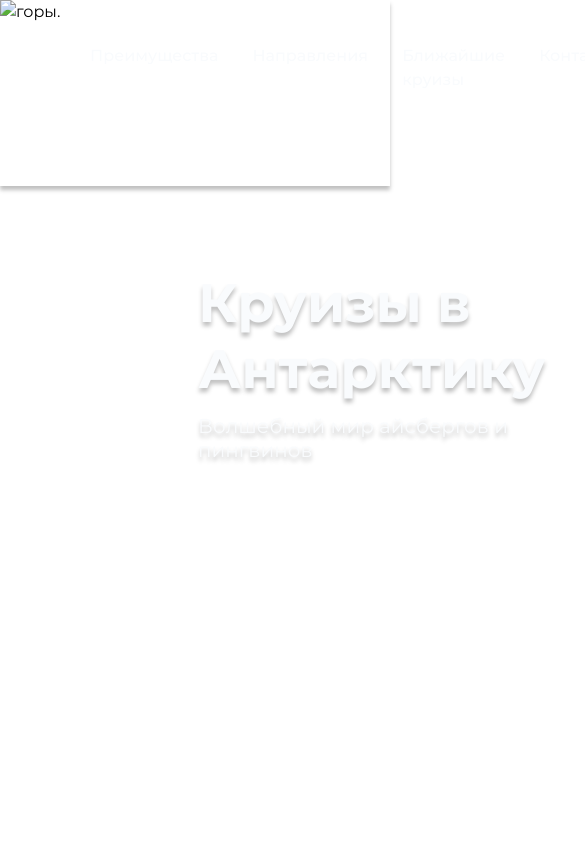
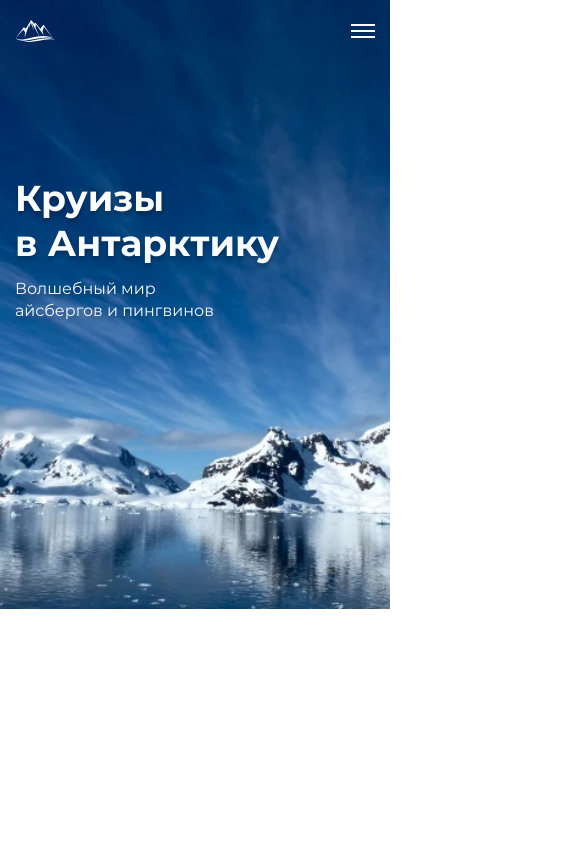
Before and after one commit to wegashix/cruize, a website built with webpack: page source/index.html in a window 390 px wide. Shown: the top 844 px of the page, 585 px wide, since content can reach past the window. Built offline with nearby package versions, Linux system fonts and the light colour scheme; files whose address does not match are found by name.

Commit message:
feat: header section is done

```diff
--- a/source/index.html
+++ b/source/index.html
@@ -34,26 +34,28 @@
           <picture>
 
             <source media="(max-width: 767px)" type="image/webp"
-              srcset="./img/article-mobile1x.webp 1x, ./img/article-mobile2x.webp 2x">
-            <source media="(max-width: 320px)" type="image/png"
-              srcset="./img/article-mobile1x.png 1x, ./img/article-mobile2x.png 2x">
+              srcset="./img/article-mobile@1x.webp 1x, ./img/article-mobile@2x.webp 2x">
+            <source media="(max-width: 767px)" type="image/png"
+              srcset="./img/article-mobile@1x.png 1x, ./img/article-mobile@2x.png 2x">
 
             <source media="(max-width: 1023px)" type="image/webp"
-              srcset="./img/article-tablet1x.webp 1x, ./img/article-tablet2x.webp 2x">
-            <source media="(max-width: 320px)" type="image/png"
-              srcset="./img/article-tablet1x.png 1x, ./img/article-tablet2x.png 2x">
+              srcset="./img/article-tablet@1x.webp 1x, ./img/article-tablet@2x.webp 2x">
+            <source media="(max-width: 1023px)" type="image/png"
+              srcset="./img/article-tablet@1x.png 1x, ./img/article-tablet@2x.png 2x">
 
             <source type="image/webp" srcset="./img/article-desctop@1x.webp 1x, ./img/article-desctop2x.webp 2x">
 
-            <source media="(max-width: 320px)" type="image/png"
-              srcset="./img/article-desctop1x.png 1x, ./img/article-desctop2x.png 2x">
-
-            <img src="./img/article-desctop@1x.png" alt="горы." width="1366" height="650">
+            <img src="./img/article-desctop@1x.png" alt="горы." width="1366" height="650"
+              srcset="./img/article-desctop@1x.png 1x, ./img/article-desctop@2x.png 2x">
 
           </picture>
 
+          <article class="article">
+            <h1>Круизы <br class="nav-br">в Антарктику </h1>
+            <p>Волшебный мир<br class="nav-br"> айсбергов и пингвинов</p>
+          </article>
+
         </div>
-
 
         <nav class="nav container">
 
@@ -61,8 +63,10 @@
             <img src="img/logo-white.svg" alt="логотип компании" width="70" height="38">
           </a>
 
+          <!-- active для откртытия меню добавлять кнопке и меню -->
+
           <button type="button" aria-label="открыть-скрыть меню">
-            <span class="nav__button-line"></span>
+            <span></span>
           </button>
 
           <div class="nav__list">
@@ -80,10 +84,6 @@
 
         </nav>
 
-        <article class="article">
-          <h1>Круизы в Антарктику </h1>
-          <p>Волшебный мир айсбергов и пингвинов</p>
-        </article>
 
       </div>
 
--- /dev/null
+++ b/source/js/index.js
@@ -0,0 +1,44 @@
+// burgerMEnu
+function burgerMenu() {
+
+  const menuButton = document.querySelector('.nav button');
+  const menuList = document.querySelector('.nav__list');
+  const body = document.querySelector('body');
+  const backgroundHeader = document.querySelector('.background-header');
+  const isActive = 'active';
+  const overflow = 'overflow-hidden';
+
+
+  const openMenu = () => {
+    menuButton.classList.toggle(isActive);
+    if (menuList) {
+      menuList.classList.toggle(isActive);
+    }
+    body.classList.toggle(overflow);
+    if (backgroundHeader) {
+      backgroundHeader.classList.toggle(isActive);
+    }
+  };
+
+  const isOpen = () => {
+    if (window.innerWidth > 767) {
+      menuButton.classList.remove(isActive);
+      menuList.classList.remove(isActive);
+      body.classList.remove(overflow);
+      backgroundHeader.classList.remove(isActive);
+    }
+  };
+
+  if (menuButton) {
+    menuButton.addEventListener('click', (evt) => {
+      evt.preventDefault();
+      openMenu();
+    });
+  }
+
+  window.addEventListener('resize', () => {
+    isOpen();
+  });
+}
+
+export {burgerMenu};
--- a/source/js/main.js
+++ b/source/js/main.js
@@ -1,6 +1,7 @@
 import {iosVhFix} from './utils/ios-vh-fix';
 import {initModals} from './modules/modals/init-modals';
 import {Form} from './modules/form-validate/form';
+import {burgerMenu} from './index';
 
 // ---------------------------------
 
@@ -10,6 +11,8 @@ window.addEventListener('DOMContentLoaded', () => {
   // ---------------------------------
 
   iosVhFix();
+
+  burgerMenu();
 
   // Modules
   // ---------------------------------
--- a/source/sass/blocks/article.scss
+++ b/source/sass/blocks/article.scss
@@ -2,6 +2,17 @@
   position: absolute;
   top: 234px;
   left: 198px;
+
+  @include vp-1023 {
+    left: 45px;
+  }
+
+  @include vp-767 {
+    top: 152px;
+    left: 15px;
+    z-index: 0;
+  }
+
 }
 
 .article h1 {
@@ -11,6 +22,17 @@
   color: $color-white;
   text-shadow: 0px 4px 4px rgba(0, 0, 0, 0.25);
   margin-bottom: 12px;
+
+
+  @include vp-1023 {
+    font-size: 50px;
+    line-height: 61px;
+  }
+
+  @include vp-767 {
+    font-size: 36px;
+    line-height: 125%;
+  }
 }
 
 .article p {
@@ -20,4 +42,14 @@
   line-height: 24px;
   color: $color-white;
   text-shadow: 0px 4px 4px rgba(0, 0, 0, 0.25);
+
+  @include vp-1023 {
+    font-size: 18px;
+    line-height: 22px;
+  }
+
+  @include vp-767 {
+    font-size: 16px;
+    line-height: 136%;
+  }
 }
--- a/source/sass/blocks/header.scss
+++ b/source/sass/blocks/header.scss
@@ -1,10 +1,32 @@
+.overflow-hidden {
+  overflow: hidden;
+}
+
+
 .background-header img {
   margin: 0 auto;
   box-shadow: 0px 4px 4px rgba(0, 0, 0, 0.25);
 }
 
+.background-header {
+  position: relative;
+}
+
+.background-header.active {
+  &::before {
+    content: '';
+    height: 100vh;
+    width: 100%;
+    background: rgba(0, 43, 102, 0.5);
+    position: absolute;
+    top: 0;
+    left: 0;
+  }
+}
+
 .header-wrapper {
   position: relative;
+  overflow-x: hidden;
 }
 
 .nav {
@@ -17,27 +39,165 @@
   display: flex;
   justify-content: space-between;
   margin-top: 28px;
+
+  @include vp-1023 {
+    max-width: 726px;
+    margin-top: 12px;
+  }
+
+
 }
 
 .nav img {
   margin-top: 7px;
+
+  @include vp-1023 {
+    width: 38px;
+    height: 20px;
+    margin-top: 18px;
+  }
+
+  @include vp-767 {
+    width: 48px;
+    height: 22px;
+    margin-top: 8px;
+    margin-left: -3px;
+  }
 }
 
 .nav button {
   display: none;
+  cursor: pointer;
+  position: absolute;
+  top: 8px;
+  right: 5px;
+  border: 0;
+  background: none;
+  z-index: 99;
+  padding: 10px;
+
+  @include vp-767 {
+    display: flex;
+  }
+}
+
+.nav button span {
+  @include vp-767 {
+    width: 24px;
+    height: 2px;
+    background-color: $color-white;
+    transition: width, 0.8s;
+
+    &::after {
+      content: "";
+      display: block;
+      position: absolute;
+      width: 24px;
+      height: 2px;
+      top: 4px;
+      right: 10px;
+      background-color: $color-white;
+      transition: translate, 0.8s;
+      z-index: 99;
+    }
+
+    &::before {
+      content: "";
+      display: block;
+      position: absolute;
+      width: 24px;
+      height: 2px;
+      bottom: 4px;
+      right: 10px;
+      background-color: $color-white;
+      transition: translate, 0.8s;
+      z-index: 99;
+    }
+  }
+}
+
+.nav button.active span {
+  width: 0;
+
+  &::before {
+    transform: rotate(45deg);
+    bottom: 9px;
+    right: 5px;
+    width: 22px;
+    background-color: $color-dark-blue;
+  }
+
+
+  &::after {
+    transform: rotate(-45deg);
+    top: 11px;
+    right: 4px;
+    width: 22px;
+    background-color: $color-dark-blue;
+  }
 }
 
 .nav__list ul {
   display: flex;
+
+  @include vp-767 {
+    visibility: hidden;
+    width: 0;
+    height: 100vh;
+    background-color: $color-white;
+    flex-direction: column;
+    position: absolute;
+    top: -30px;
+    right: 0;
+    z-index: 10;
+    transform: translateX(100%);
+    transition: translate, 0.8s;
+  }
 }
+
+.nav__list.active ul {
+  padding: 87px 2px;
+  width: 285px;
+  visibility: visible;
+  transform: translateX(0);
+}
+
+
+.nav__list.active a {
+  color: $color-dark-blue;
+  font-size: 18px;
+  line-height: 12px;
+}
+
+.nav__list.active li {
+  margin-bottom: 26px;
+}
+
 
 .nav__list img {
   display: none;
+  opacity: 0;
+  transition: opacity, 3s;
+}
+
+.nav__list.active img {
+  @include vp-767 {
+    opacity: 1;
+    display: block;
+    position: absolute;
+    z-index: 99;
+    top: 0;
+    right: 224px;
+  }
 }
 
 .nav__list li {
   list-style: none;
   margin-left: 34px;
+
+  @include vp-1023 {
+    margin-left: 24px;
+  }
 }
 
 .nav__list a {
@@ -45,4 +205,17 @@
   font-size: 16px;
   line-height: 20px;
   color: $color-white;
+
+  @include vp-1023 {
+    font-size: 14px;
+    line-height: 17px;
+  }
 }
+
+.nav-br {
+  display: none;
+
+  @include vp-767 {
+    display: block;
+  }
+}
--- a/source/sass/variables.scss
+++ b/source/sass/variables.scss
@@ -13,6 +13,7 @@ $color-transparent: rgba(255, 255, 255, 0);
 $color-neon-blue: #2c39f2;
 $color-torch-red: #ff1553;
 $color-white: #F9FBFD;
+$color-dark-blue: #011C40;
 
 // Gradient
 
```
Also changed, not shown: build/css/style.css, build/css/style.min.css, build/index.html, build/js/main.min.js, 2 other files.
